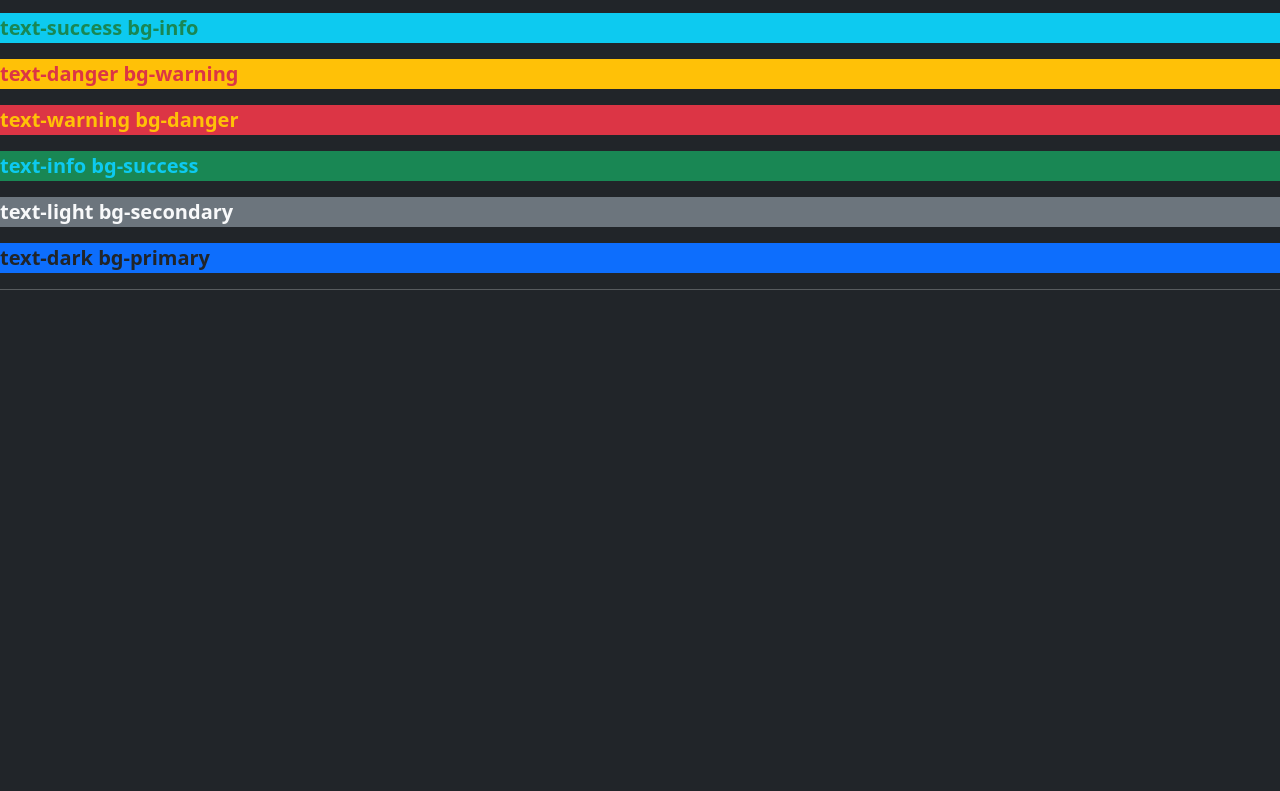
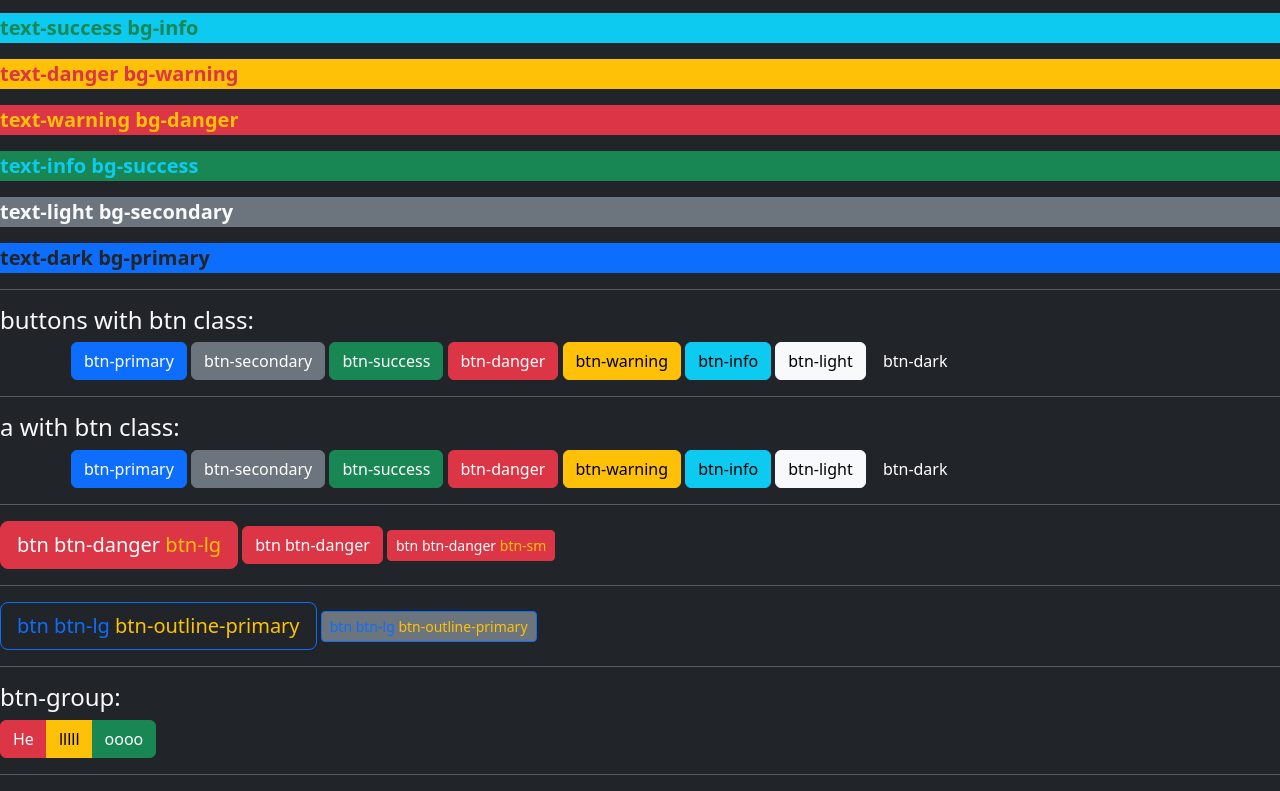
Before and after one commit to Ali-Sdg90/Learning-Bootstrap-, a website: page index.html in a window 1280 px wide. Shown: the part 1214-2005 px from the top of the page. Before the commit the page ends 1520 px from the top, so only its background shows below. Drawn offline with nearby package versions, Linux system fonts and the light colour scheme.

Commit message:
End of vid #4

```diff
--- a/index.html
+++ b/index.html
@@ -76,6 +76,55 @@
         <p class="fw-bold lead text-dark bg-primary">text-dark bg-primary</p>
         <hr />
 
+        <h4>buttons with btn class:</h4>
+        <button class="btn">None</button>
+        <button class="btn btn-primary">btn-primary</button>
+        <button class="btn btn-secondary">btn-secondary</button>
+        <button class="btn btn-success">btn-success</button>
+        <button class="btn btn-danger">btn-danger</button>
+        <button class="btn btn-warning">btn-warning</button>
+        <button class="btn btn-info">btn-info</button>
+        <button class="btn btn-light">btn-light</button>
+        <button class="btn btn-dark">btn-dark</button>
+        <hr />
+
+        <h4>a with btn class:</h4>
+        <a href="#" class="btn">None</a>
+        <a href="#" class="btn btn-primary">btn-primary</a>
+        <a href="#" class="btn btn-secondary">btn-secondary</a>
+        <a href="#" class="btn btn-success">btn-success</a>
+        <a href="#" class="btn btn-danger">btn-danger</a>
+        <a href="#" class="btn btn-warning">btn-warning</a>
+        <a href="#" class="btn btn-info">btn-info</a>
+        <a href="#" class="btn btn-light">btn-light</a>
+        <a href="#" class="btn btn-dark">btn-dark</a>
+        <hr />
+
+        <a href="#" class="btn btn-danger btn-lg"
+            >btn btn-danger <span class="text-warning">btn-lg</span></a
+        >
+        <a href="#" class="btn btn-danger">btn btn-danger</a>
+        <a href="#" class="btn btn-danger btn-sm"
+            >btn btn-danger <span class="text-warning">btn-sm</span></a
+        >
+        <hr />
+
+        <bottom class="btn btn-lg btn-outline-primary"
+            >btn btn-lg <span class="text-warning">btn-outline-primary</span>
+        </bottom>
+        <bottom class="btn btn-sm btn-outline-primary btn-secondary"
+            >btn btn-lg <span class="text-warning">btn-outline-primary</span>
+        </bottom>
+        <hr />
+
+        <h4>btn-group:</h4>
+        <div class="btn-group">
+            <button class="btn btn-danger">He</button>
+            <button class="btn btn-warning">lllll</button>
+            <button class="btn btn-success">oooo</button>
+        </div>
+        <hr />
+
         <script
             src="https://cdn.jsdelivr.net/npm/bootstrap@5.3.2/dist/js/bootstrap.bundle.min.js"
             integrity="sha384-C6RzsynM9kWDrMNeT87bh95OGNyZPhcTNXj1NW7RuBCsyN/o0jlpcV8Qyq46cDfL"
```
